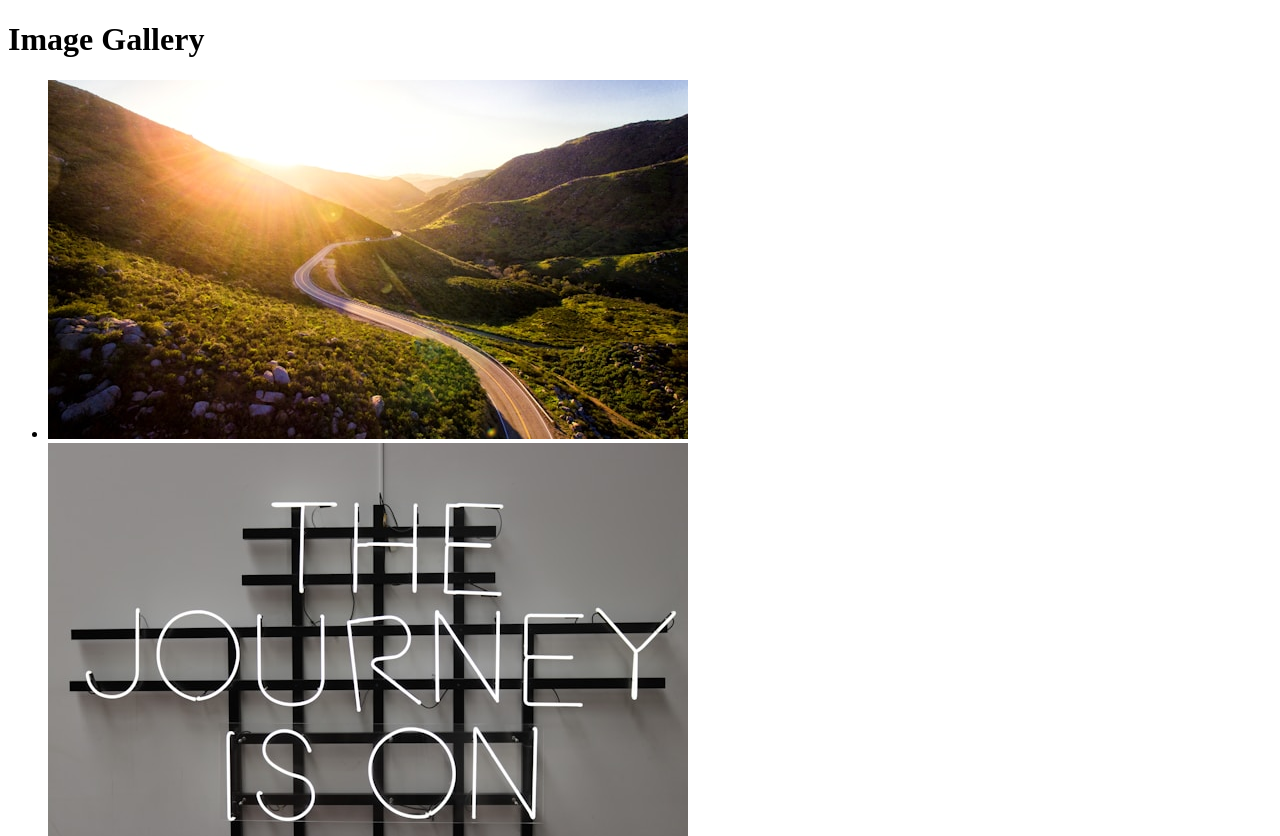
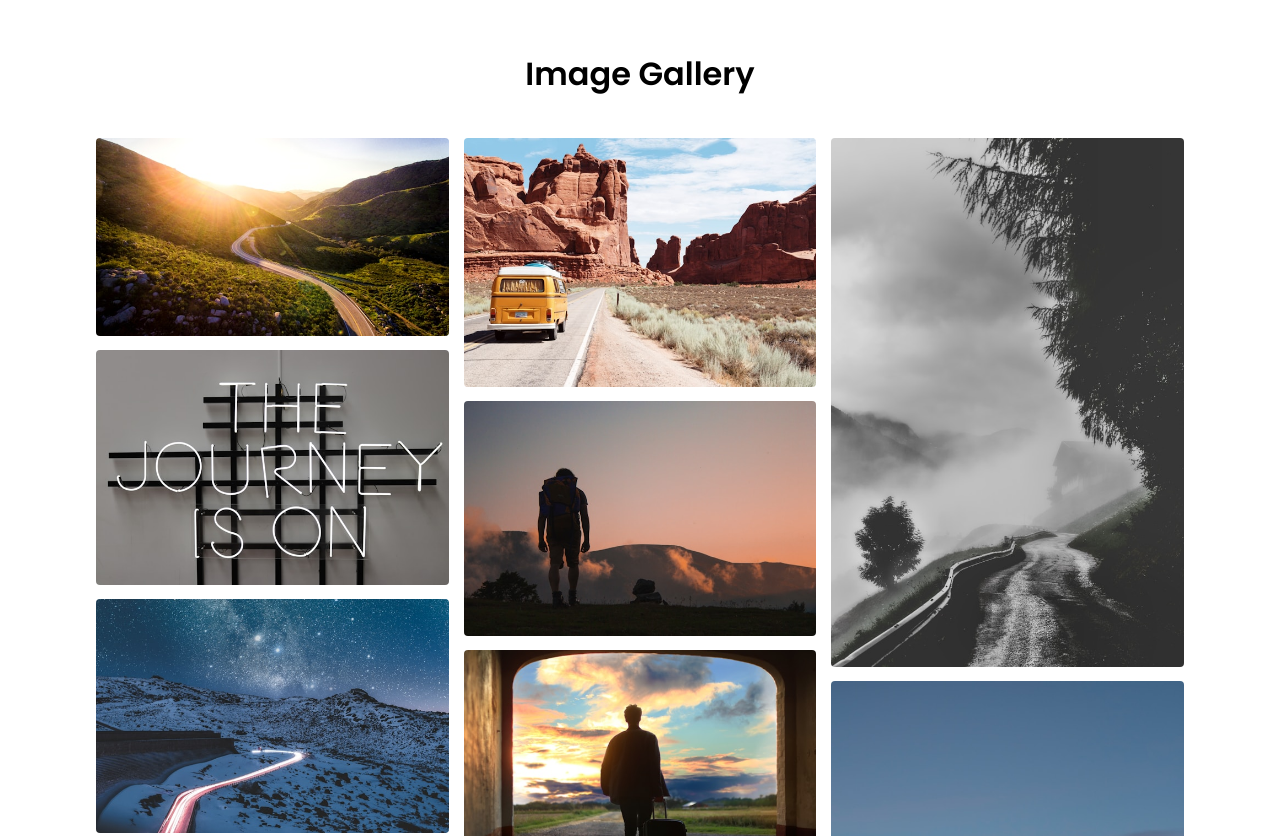
Before and after one commit to KIMJUNGRYUN/ImageGallery, a plain HTML site: page index.html in a window 1280 px wide. Shown: the top 836 px of the page. Drawn offline with nearby package versions, Linux system fonts and the light colour scheme.

Commit message:
CSS작업완료

```diff
--- a/index.html
+++ b/index.html
@@ -23,6 +23,7 @@
             <li class="img"><img src="images/img-9.jpg" alt="img" /></li>
             <li class="img"><img src="images/img-10.jpg" alt="img" /></li>
             <li class="img"><img src="images/img-11.jpg" alt="img" /></li>
+            <li class="img"><img src="images/img-12.jpg" alt="img" /></li>
         </ul>
     </section>
 </body>
--- a/style.css
+++ b/style.css
@@ -0,0 +1,47 @@
+/* Import Google font - Poppins */
+@import url('https://fonts.googleapis.com/css2?family=Poppins:wght@400;500;600&display=swap');
+
+*{
+    margin: 0;
+    padding: 0;
+    box-sizing: border-box;
+    font-family: "Poppins", sans-serif;
+}
+h1 {
+    text-align: center;
+    margin-top: 50px;
+  }
+  /* 이미지 갤러리 스타일링 */
+  .gallery {
+    display: flex;
+    flex-direction: column;
+    align-items: center;
+  }
+  /* 이미지들을 컬럼으로 분리 */
+  .gallery .images {
+    gap: 15px;
+    max-width: 85%;
+    margin: 40px 0;
+    /* 이미지들을 3줄 각 310px로 설정 */
+    columns: 3 310px;
+    list-style: none;
+  }
+
+ /* 이미지 사이 간격(마진) */
+  .gallery .images .img {
+    display: flex;
+    cursor: pointer;
+    overflow: hidden;
+    position: relative;
+    margin-bottom: 14px;
+    border-radius: 4px;
+  }
+  /* 마우스 올리면 살짝 커지게 */
+  .gallery .images img {
+    width: 100%;
+    transition: transform 0.2s ease;
+  }
+
+  .gallery .images .img:hover img {
+    transform: scale(1.1);
+  }
```
Also changed, not shown: images/img-12.jpg (added).
